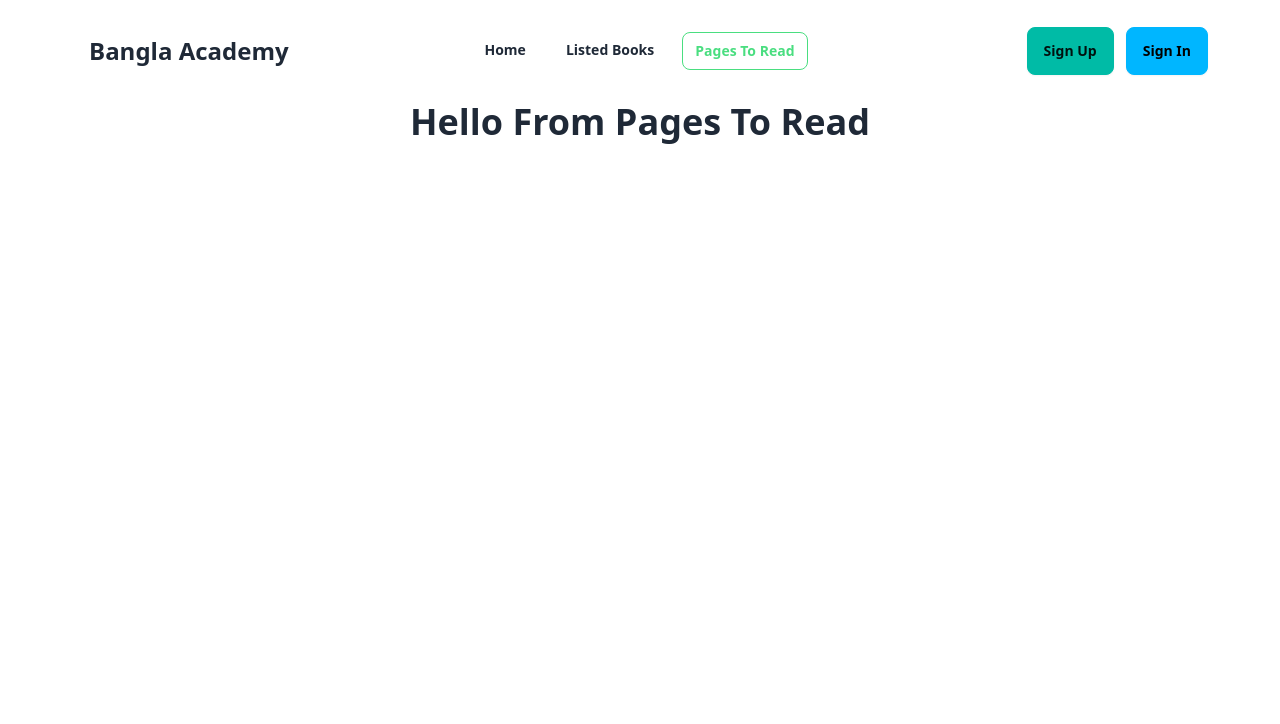
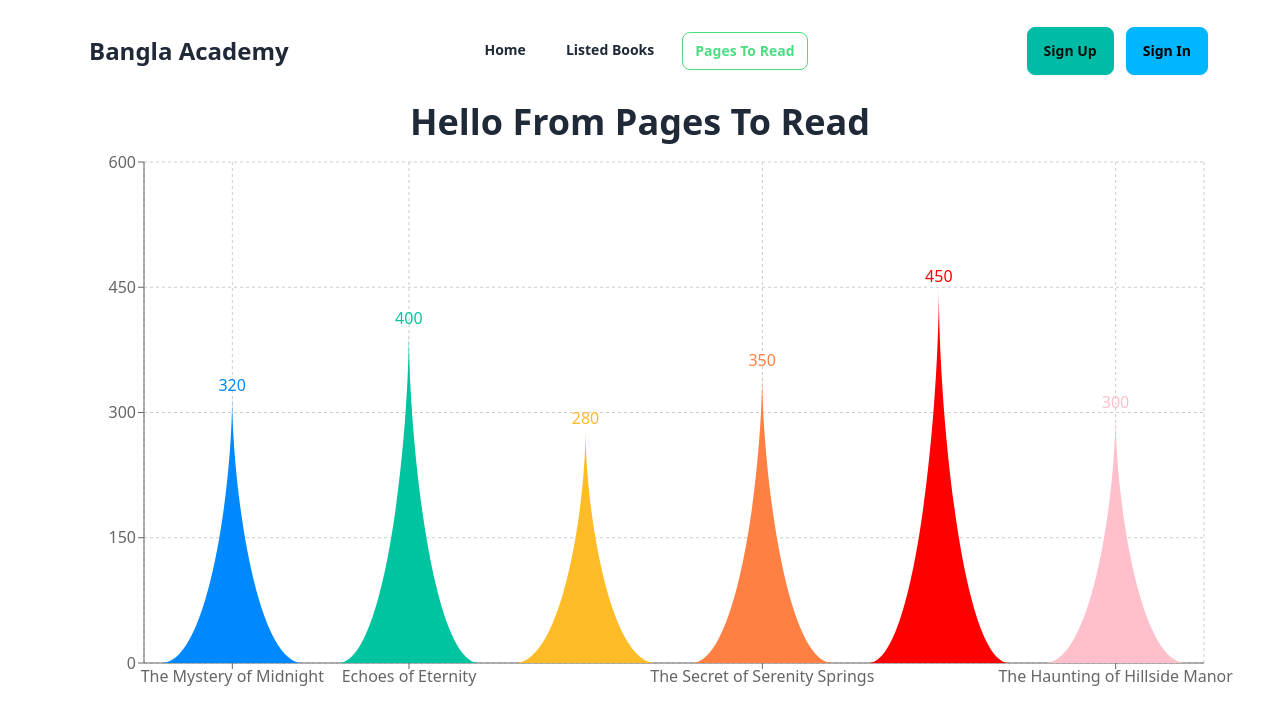
Before and after one commit to nadim93380/bangla-academy, a React (Vite) app: page /pagestoread in a window 1280 px wide. Shown: the top 724 px of the page. Built offline with nearby package versions, Linux system fonts and the light colour scheme.

Commit message:
chart added with book data

```diff
--- a/package.json
+++ b/package.json
@@ -13,7 +13,8 @@
     "react": "^18.2.0",
     "react-dom": "^18.2.0",
     "react-router-dom": "^6.23.1",
-    "react-toastify": "^10.0.5"
+    "react-toastify": "^10.0.5",
+    "recharts": "^2.12.7"
   },
   "devDependencies": {
     "@types/react": "^18.2.66",
--- a/public/fakeData.json
+++ b/public/fakeData.json
@@ -2,7 +2,7 @@
   {
     "id": 1,
     "image": "https://img.freepik.com/free-psd/book-hardcover-mockup_125540-225.jpg?t=st=1718195865~exp=1718199465~hmac=a6d89ddef1c9da691f7f691d69a2b3d1d77545febb7cc9eee05967dea0f97732&w=1060",
-    "bookName": "The Mystery of Midnight Manor",
+    "bookName": "The Mystery of Midnight",
     "author": "Samantha Jones",
     "category": "Mystery",
     "review": "In 'The Unraveling Mystery,' author masterfully crafts a labyrinth of suspense, drawing readers into a world where secrets reign supreme. With skillful prose and unexpected twists, each chapter unfolds like a carefully constructed puzzle, leaving readers spellbound until the satisfying conclusion. A must-read for fans of gripping psychological thrillers.",
@@ -28,7 +28,7 @@
   {
     "id": 3,
     "image": "https://img.freepik.com/free-psd/book-hardcover-mockup_125540-225.jpg?t=st=1718195865~exp=1718199465~hmac=a6d89ddef1c9da691f7f691d69a2b3d1d77545febb7cc9eee05967dea0f97732&w=1060",
-    "bookName": "Whispers in the Wind",
+    "bookName": "Whispers in Wind",
     "author": "Emily Roberts",
     "category": "Romance",
     "review": "Intriguing and thought-provoking, 'The Unraveling Mystery' captivates with its suspenseful plot and rich character development. Each page leaves you craving more, weaving a tale of secrets and deception that will linger in your mind long after the final chapter.",
--- a/src/Components/BookDetails/BookDetails.jsx
+++ b/src/Components/BookDetails/BookDetails.jsx
@@ -4,7 +4,10 @@ import { addToLocalStorage, addToWLocalStorage, getFromLocalStorage, getWFromLoc
 import { ToastContainer, toast } from 'react-toastify';
 import 'react-toastify/dist/ReactToastify.css';
 
+
 const BookDetails = () => {
+
+
     const allbooks = useLoaderData();
     const { id } = useParams();
     const idInt = parseInt(id);
--- /dev/null
+++ b/src/Components/Rechart/Rechart.jsx
@@ -0,0 +1,86 @@
+/* eslint-disable react/prop-types */
+
+import { BarChart, Bar, Cell, XAxis, YAxis, CartesianGrid } from 'recharts';
+
+const Rechart = ({allbooks}) => {
+    const colors = ['#0088FE', '#00C49F', '#FFBB28', '#FF8042', 'red', 'pink'];
+    console.log(allbooks)
+
+
+    const data = [
+        {
+            name: `${allbooks[0].bookName}`,
+            uv: `${allbooks[0].totalPages}`,
+            pv: 2400,
+            amt: 2400,
+        },
+        {
+            name: `${allbooks[1].bookName}`,
+            uv: `${allbooks[1].totalPages}`,
+            pv: 1398,
+            amt: 2210,
+        },
+        {
+            name: `${allbooks[2].bookName}`,
+            uv: `${allbooks[2].totalPages}`,
+            pv: 9800,
+            amt: 2290,
+        },
+        {
+            name: `${allbooks[3].bookName}`,
+            uv: `${allbooks[3].totalPages}`,
+            pv: 3908,
+            amt: 2000,
+        },
+        {
+            name: `${allbooks[4].bookName}`,
+            uv: `${allbooks[4].totalPages}`,
+            pv: 4800,
+            amt: 2181,
+        },
+        {
+            name: `${allbooks[5].bookName}`,
+            uv: `${allbooks[5].totalPages}`,
+            pv: 3800,
+            amt: 2500,
+        },
+    ];
+
+    const getPath = (x, y, width, height) => {
+        return `M${x},${y + height}C${x + width / 3},${y + height} ${x + width / 2},${y + height / 3}
+  ${x + width / 2}, ${y}
+  C${x + width / 2},${y + height / 3} ${x + (2 * width) / 3},${y + height} ${x + width}, ${y + height}
+  Z`;
+    };
+
+    const TriangleBar = (props) => {
+        const { fill, x, y, width, height } = props;
+
+        return <path d={getPath(x, y, width, height)} stroke="none" fill={fill} />;
+    };
+
+    return (
+        <BarChart
+      width={1170}
+      height={556}
+      data={data}
+      margin={{
+        top: 20,
+        right: 30,
+        left: 20,
+        bottom: 5,
+      }}
+    >
+      <CartesianGrid strokeDasharray="3 3" />
+      <XAxis dataKey="name" />
+      <YAxis />
+      <Bar dataKey="uv" fill="#8884d8" shape={<TriangleBar />} label={{ position: 'top' }}>
+        {data.map((entry, index) => (
+          <Cell key={`cell-${index}`} fill={colors[index % 20]} />
+        ))}
+      </Bar>
+    </BarChart>
+    );
+};
+
+export default Rechart;
--- a/src/Components/listCard/ListCard.jsx
+++ b/src/Components/listCard/ListCard.jsx
@@ -7,7 +7,7 @@ const ListCard = ({ book }) => {
 
     return (
         <div>
-            <div className="rounded-lg bg-base-200 px-6 py-6 mt-3">
+            <div className="rounded-lg border px-6 py-6 mt-3">
                 <div className="flex flex-col lg:flex-row gap-6">
                     <img src={book.image} className="max-w-sm rounded-lg shadow-2xl" />
                     <div>
--- a/src/Pages/Home.jsx
+++ b/src/Pages/Home.jsx
@@ -7,6 +7,9 @@ const Home = () => {
     return (
         <div>
             <Banner></Banner>
+            <div className="py-8 bg-slate-200 text-center text-4xl font-bold rounded-xl">
+                <h4>Books</h4>
+            </div>
             <div className="grid grid-cols-3 gap-4">
                 {
                     allbooks.map(book => <BookCard key={book.id} book={book}></BookCard>)
--- a/src/Pages/PagesToRead.jsx
+++ b/src/Pages/PagesToRead.jsx
@@ -1,9 +1,15 @@
+import { useLoaderData } from "react-router-dom";
+import Rechart from "../Components/Rechart/Rechart";
 
 
 const PagesToRead = () => {
+    const allbooks = useLoaderData()
     return (
         <div>
             <h4 className="text-4xl font-bold text-center">Hello From Pages To Read</h4>
+            <div>
+                <Rechart allbooks={allbooks}></Rechart>
+            </div>
         </div>
     );
 };
--- a/src/main.jsx
+++ b/src/main.jsx
@@ -43,6 +43,7 @@ const router = createBrowserRouter([
       {
         path: '/pagestoread',
         element: <PagesToRead></PagesToRead>,
+        loader: ()=> fetch('fakeData.json')
       },
       {
         path: '/book/:id',
```
Also changed, not shown: 1 other file (tests, documents, lock files or other folders).
